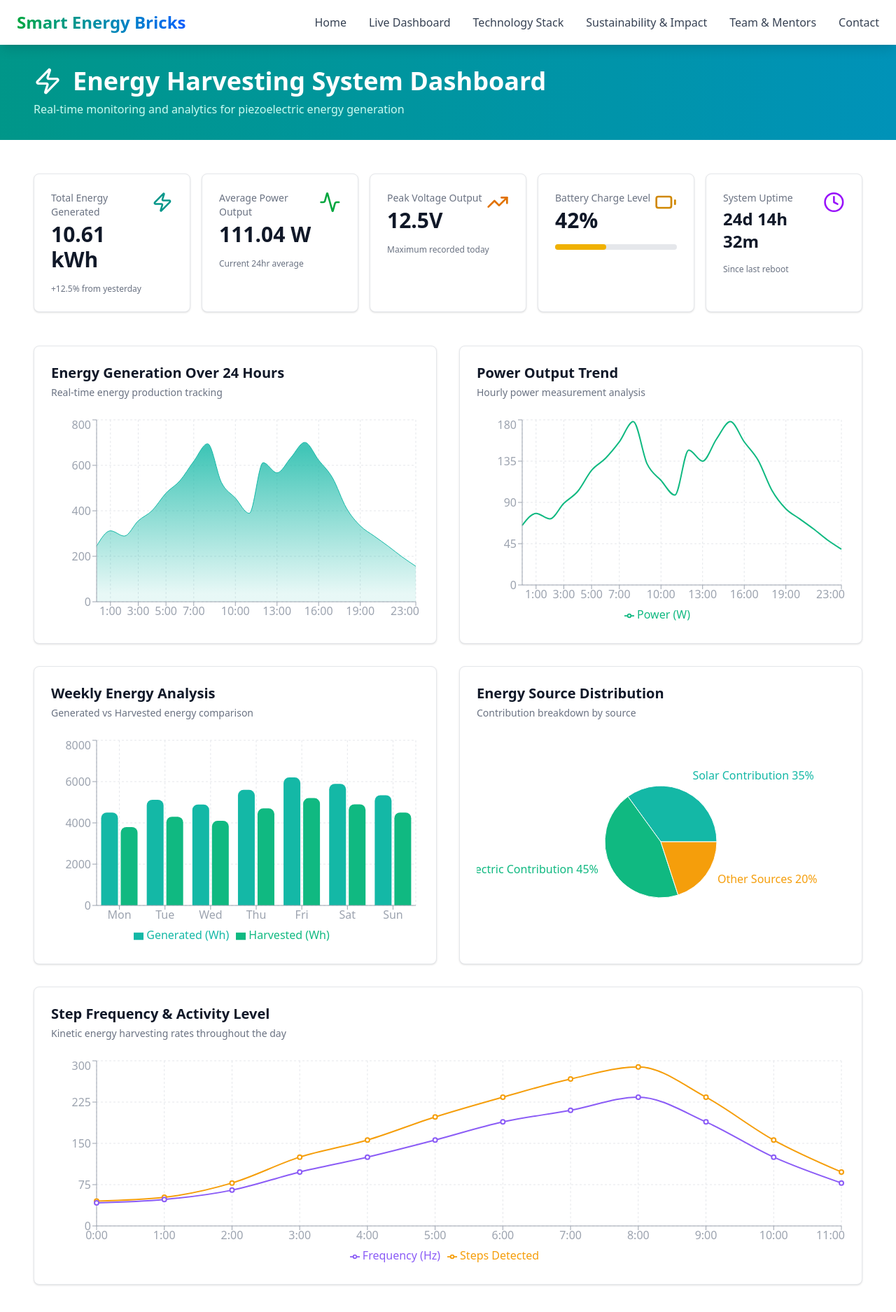
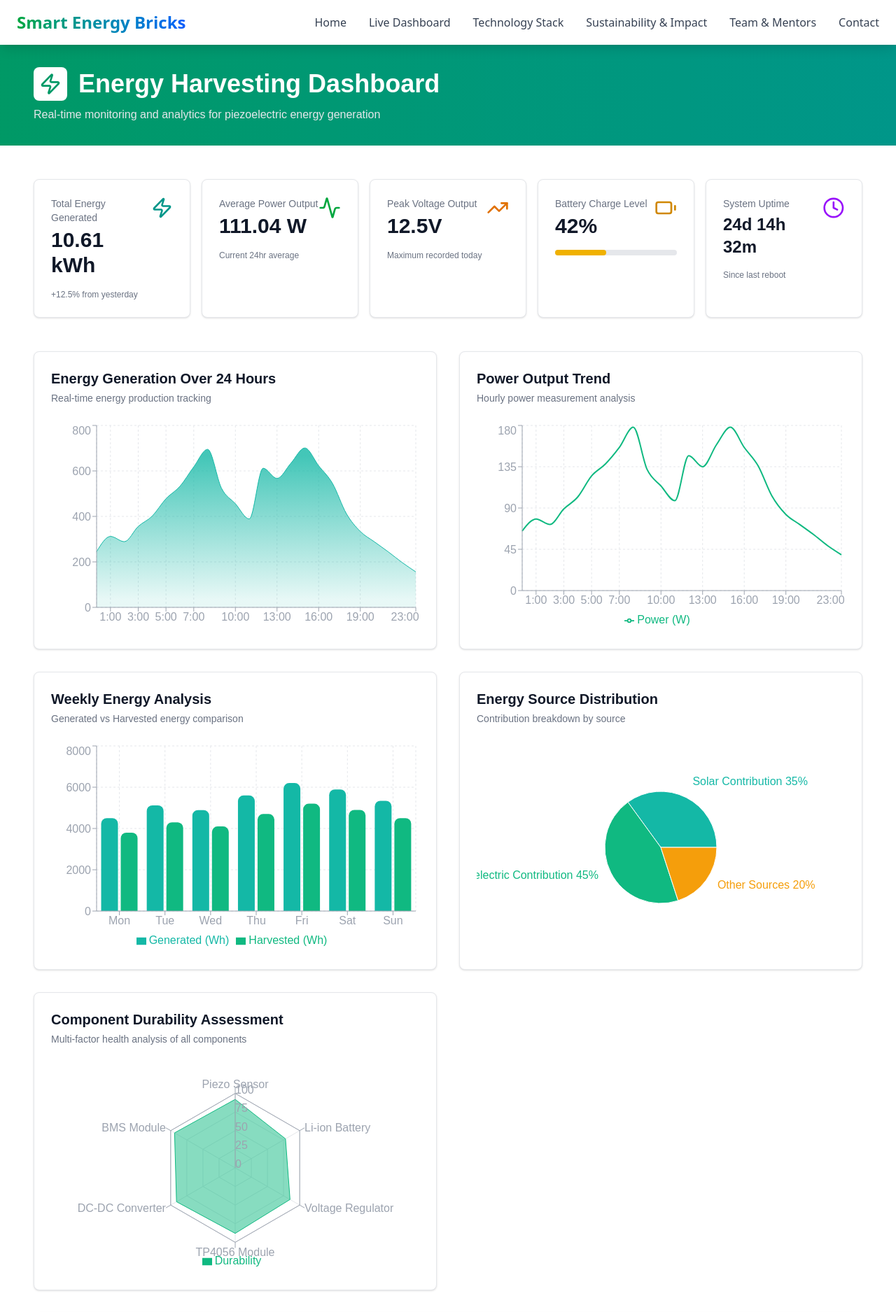
Before and after one commit to SunilBaghel002/Smart_Power_Frontend, a React (Vite) app: page / in a window 1280 px wide. Shown: the top 1875 px of the page at 70% size. Built offline with nearby package versions, Linux system fonts and the light colour scheme.

Commit message:
Update Dashboard.jsx

```diff
--- a/src/components/Dashboard.jsx
+++ b/src/components/Dashboard.jsx
@@ -17,6 +17,11 @@ import {
   Tooltip,
   Legend,
   ResponsiveContainer,
+  RadarChart,
+  PolarGrid,
+  PolarAngleAxis,
+  PolarRadiusAxis,
+  Radar,
 } from "recharts";
 import {
   AlertCircle,
@@ -137,14 +142,14 @@ const pieData = [
 const pricingPlans = [
   {
     name: "Starter",
-    price: "$29",
+    price: "₹2,700",
     period: "month",
     features: ["Up to 1 device", "Basic monitoring", "Email support"],
     cta: "Get Started",
   },
   {
     name: "Professional",
-    price: "$79",
+    price: "₹7,900",
     period: "month",
     features: [
       "Up to 5 devices",
@@ -167,6 +172,15 @@ const pricingPlans = [
     ],
     cta: "Contact Sales",
   },
+];
+
+const componentDurability = [
+  { name: "Piezo Sensor", durability: 92, reliability: 88, lifespan: 95 },
+  { name: "Li-ion Battery", durability: 78, reliability: 75, lifespan: 70 },
+  { name: "Voltage Regulator", durability: 85, reliability: 82, lifespan: 88 },
+  { name: "TP4056 Module", durability: 88, reliability: 90, lifespan: 92 },
+  { name: "DC-DC Converter", durability: 91, reliability: 89, lifespan: 93 },
+  { name: "BMS Module", durability: 94, reliability: 92, lifespan: 96 },
 ];
 
 export default function EnergyHarvestingDashboard() {
@@ -235,16 +249,19 @@ export default function EnergyHarvestingDashboard() {
   const batteryLevel = 42;
 
   return (
-    <div className="min-h-screen bg-white">
-      <div className="bg-gradient-to-r from-teal-600 to-cyan-600 text-white px-6 lg:px-12 py-8">
+    <div
+      className="min-h-screen bg-white"
+      style={{ fontFamily: "'Geist', sans-serif" }}
+    >
+      <div className="bg-gradient-to-r from-emerald-600 to-teal-600 text-white px-6 lg:px-12 py-8">
         <div className="max-w-7xl mx-auto">
           <div className="flex items-center gap-4 mb-2">
-            <Zap className="w-10 h-10" />
-            <h1 className="text-4xl font-bold">
-              Energy Harvesting System Dashboard
-            </h1>
+            <div className="bg-white rounded-lg p-2">
+              <Zap className="w-8 h-8 text-emerald-600" />
+            </div>
+            <h1 className="text-4xl font-bold">Energy Harvesting Dashboard</h1>
           </div>
-          <p className="text-teal-100">
+          <p className="text-gray-200">
             Real-time monitoring and analytics for piezoelectric energy
             generation
           </p>
@@ -490,6 +507,43 @@ export default function EnergyHarvestingDashboard() {
             </ResponsiveContainer>
           </div>
 
+          <div className="bg-white border border-gray-200 rounded-lg p-6 shadow-sm">
+            <div className="mb-6">
+              <h2 className="text-xl font-bold text-gray-900">
+                Component Durability Assessment
+              </h2>
+              <p className="text-gray-500 text-sm mt-1">
+                Multi-factor health analysis of all components
+              </p>
+            </div>
+            <ResponsiveContainer width="100%" height={300}>
+              <RadarChart data={componentDurability}>
+                <PolarGrid stroke="#e5e7eb" />
+                <PolarAngleAxis dataKey="name" stroke="#9ca3af" />
+                <PolarRadiusAxis
+                  stroke="#9ca3af"
+                  angle={90}
+                  domain={[0, 100]}
+                />
+                <Radar
+                  name="Durability"
+                  dataKey="durability"
+                  stroke="#10b981"
+                  fill="#10b981"
+                  fillOpacity={0.5}
+                />
+                <Tooltip
+                  contentStyle={{
+                    backgroundColor: "#fff",
+                    border: "1px solid #e5e7eb",
+                    borderRadius: "8px",
+                  }}
+                />
+                <Legend />
+              </RadarChart>
+            </ResponsiveContainer>
+          </div>
+
           {/* Step Frequency Analysis */}
           <div className="bg-white border border-gray-200 rounded-lg p-6 shadow-sm lg:col-span-2">
             <div className="mb-6">
@@ -532,7 +586,7 @@ export default function EnergyHarvestingDashboard() {
           </div>
         </div>
 
-        {/* Component Status & Health Section */}
+        {/* Component Status Section */}
         <div className="mb-12">
           <h2 className="text-2xl font-bold text-gray-900 mb-2">
             Component Status & Efficiency
@@ -619,7 +673,7 @@ export default function EnergyHarvestingDashboard() {
           </div>
         </div>
 
-        {/* Alerts & Notifications Section */}
+        {/* Alerts Section */}
         <div className="mb-12">
           <h2 className="text-2xl font-bold text-gray-900 mb-2">
             Alerts & Notifications
@@ -656,7 +710,7 @@ export default function EnergyHarvestingDashboard() {
           </div>
         </div>
 
-        {/* Real-time Metrics Grid */}
+        {/* Real-time Metrics */}
         <div className="mb-12">
           <h2 className="text-2xl font-bold text-gray-900 mb-2">
             Real-time Electrical Metrics
@@ -753,12 +807,12 @@ export default function EnergyHarvestingDashboard() {
                 key={idx}
                 className={`rounded-lg border-2 p-8 transition-transform hover:scale-105 ${
                   plan.popular
-                    ? "border-teal-600 bg-gradient-to-br from-teal-50 to-cyan-50 shadow-lg"
+                    ? "border-emerald-600 bg-gradient-to-br from-emerald-50 to-teal-50 shadow-lg"
                     : "border-gray-200 bg-white shadow-sm"
                 }`}
               >
                 {plan.popular && (
-                  <div className="mb-4 inline-block bg-teal-600 text-white px-4 py-1 rounded-full text-xs font-semibold">
+                  <div className="mb-4 inline-block bg-emerald-600 text-white px-4 py-1 rounded-full text-xs font-semibold">
                     Most Popular
                   </div>
                 )}
@@ -775,7 +829,7 @@ export default function EnergyHarvestingDashboard() {
                 <ul className="space-y-4 mb-8">
                   {plan.features.map((feature, fidx) => (
                     <li key={fidx} className="flex items-center gap-3">
-                      <div className="w-1.5 h-1.5 bg-teal-600 rounded-full"></div>
+                      <div className="w-1.5 h-1.5 bg-emerald-600 rounded-full"></div>
                       <span className="text-gray-700">{feature}</span>
                     </li>
                   ))}
@@ -787,7 +841,7 @@ export default function EnergyHarvestingDashboard() {
                   }
                   className={`w-full py-3 rounded-lg font-semibold transition-colors flex items-center justify-center gap-2 ${
                     plan.popular
-                      ? "bg-teal-600 text-white hover:bg-teal-700"
+                      ? "bg-emerald-600 text-white hover:bg-emerald-700"
                       : "bg-gray-100 text-gray-900 hover:bg-gray-200"
                   }`}
                 >
@@ -798,12 +852,12 @@ export default function EnergyHarvestingDashboard() {
             ))}
           </div>
 
-          <div className="mt-8 p-6 bg-teal-50 border border-teal-200 rounded-lg text-center">
+          <div className="mt-8 p-6 bg-emerald-50 border border-emerald-200 rounded-lg text-center">
             <p className="text-gray-700">
               Want to explore more features?{" "}
               <a
                 href="https://example.com/docs"
-                className="text-teal-600 font-semibold hover:underline"
+                className="text-emerald-600 font-semibold hover:underline"
               >
                 View Documentation
               </a>
```
